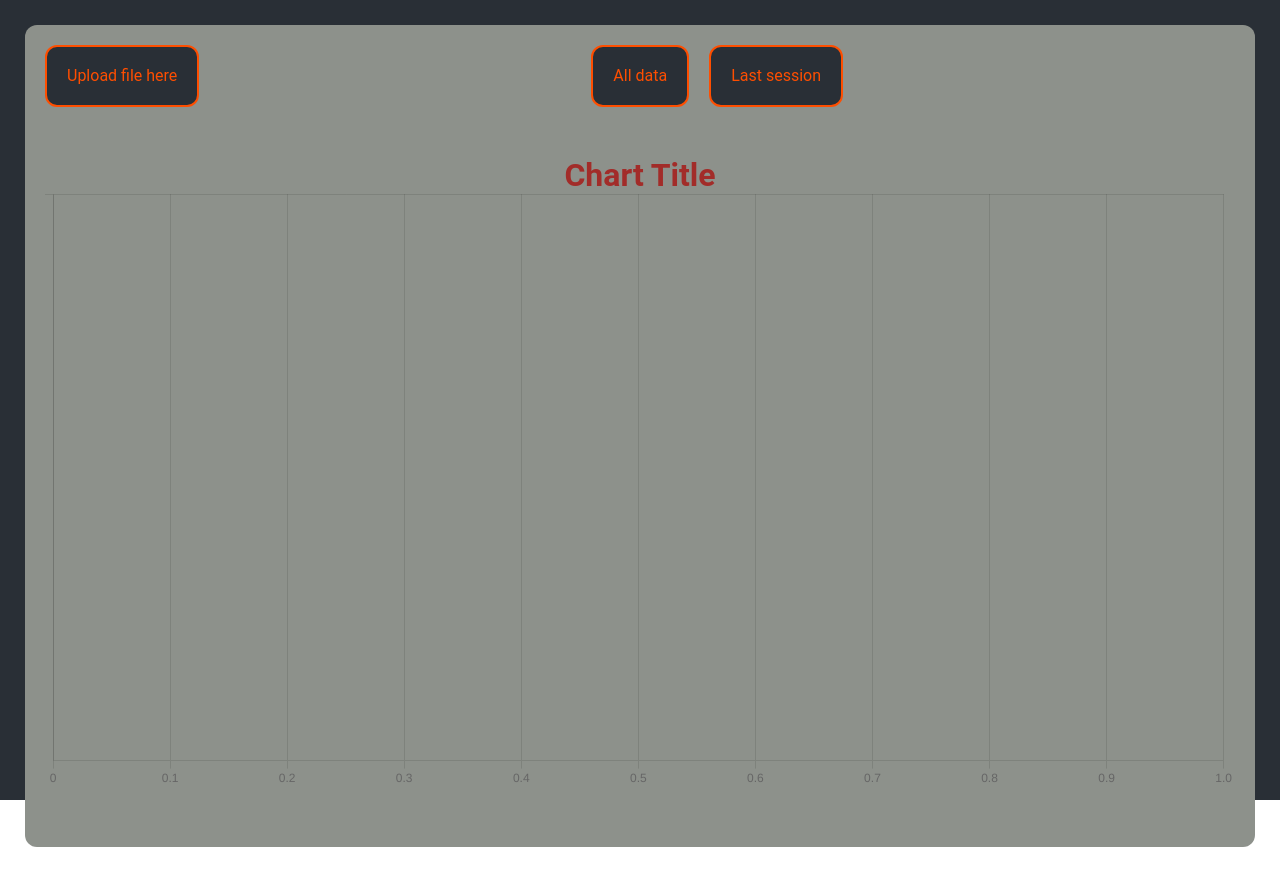
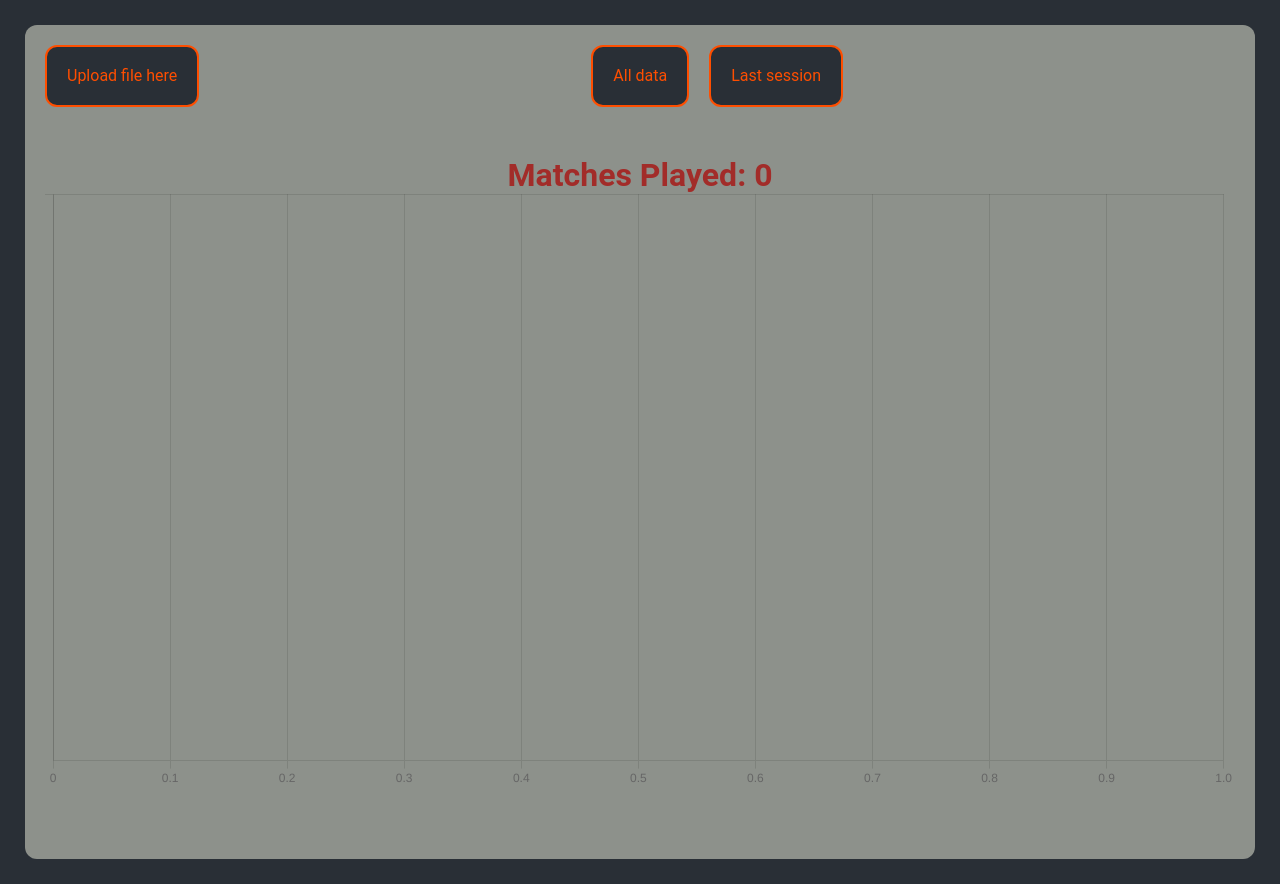
Before and after one commit to erom-dm/arena-stat-parser, a React (Create React App) app: page / in a window 1280 px wide. Before the commit the page ends 847 px from the top, so only its background shows below. Built offline with nearby package versions, Linux system fonts and the light colour scheme; the HTML template or start-up script is replaced by a standard one.

Commit message:
chart styling

```diff
--- a/src/components/BarChart.tsx
+++ b/src/components/BarChart.tsx
@@ -19,6 +19,7 @@ const BarChart: React.FC<BarChartProps> = ({ dataset }) => {
     colorEnd: 0.85,
     useEndAsStart: true,
   };
+  let totalMatchNumber = 0;
   const labelArr: (string | string[])[] = [];
   const dataArr: number[] = [];
   const winsArr: number[] = [];
@@ -26,6 +27,23 @@ const BarChart: React.FC<BarChartProps> = ({ dataset }) => {
   const options: any = {
     indexAxis: "y",
     responsive: true,
+    // defaults: {
+    //   font: {
+    //     family: "'Roboto', sans-serif",
+    //     size: 16,
+    //     color: "rgb(19,18,18)",
+    //   },
+    // },
+    scales: {
+      y: {
+        ticks: {
+          color: "#292F36",
+          font: { size: 15, family: "'Roboto', sans-serif" },
+          stepSize: 1,
+          beginAtZero: true,
+        },
+      },
+    },
     plugins: {
       tooltip: {
         callbacks: {
@@ -42,7 +60,13 @@ const BarChart: React.FC<BarChartProps> = ({ dataset }) => {
           },
         },
       },
-      legend: { display: false },
+      legend: {
+        display: false,
+        // labels: {
+        //   color: "black",
+        //   font: { size: 15 },
+        // },
+      },
     },
   };
   const data: ChartDataSet = {
@@ -69,6 +93,7 @@ const BarChart: React.FC<BarChartProps> = ({ dataset }) => {
   sortableEntries.sort((a, b) => b.matchCount - a.matchCount);
   sortableEntries.forEach((entry) => {
     const { matchCount, wins, teamComp } = entry;
+    totalMatchNumber += matchCount;
     labelArr.push([teamComp]);
     dataArr.push(matchCount);
     winsArr.push(wins);
@@ -80,10 +105,12 @@ const BarChart: React.FC<BarChartProps> = ({ dataset }) => {
     colorArray
   );
 
+  const chartTitle: string = `Matches Played: ${totalMatchNumber}`;
+
   return (
     <>
       <div className="header">
-        <h1 className="title">Chart Title</h1>
+        <h1 className="title">{chartTitle}</h1>
       </div>
       <Bar data={data} options={options} />
     </>
--- a/src/styles/_dashboard.scss
+++ b/src/styles/_dashboard.scss
@@ -32,7 +32,7 @@
     text-align: center;
     margin: 0 auto;
     padding: 50px 0px;
-    max-height: 720px;
+    //max-height: 720px;
     width: 100%;
   }
 }
--- a/src/styles/index.scss
+++ b/src/styles/index.scss
@@ -26,7 +26,6 @@ h1, h2, h3, h4, h5, h6, p {
   flex-direction: column;
   align-items: center;
   position: relative;
-  height: 100%;
   width: 100%;
   padding: 25px 25px;
   background: $gunmetal;
```
